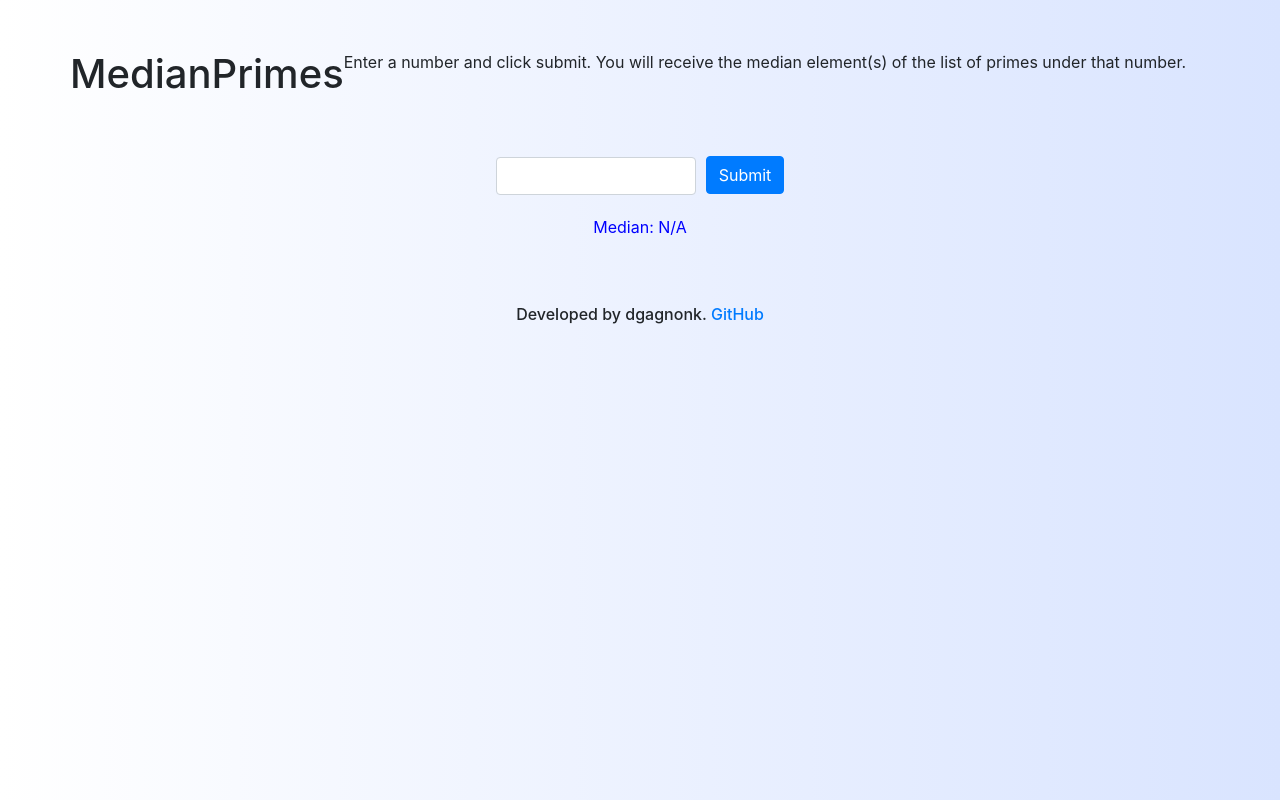
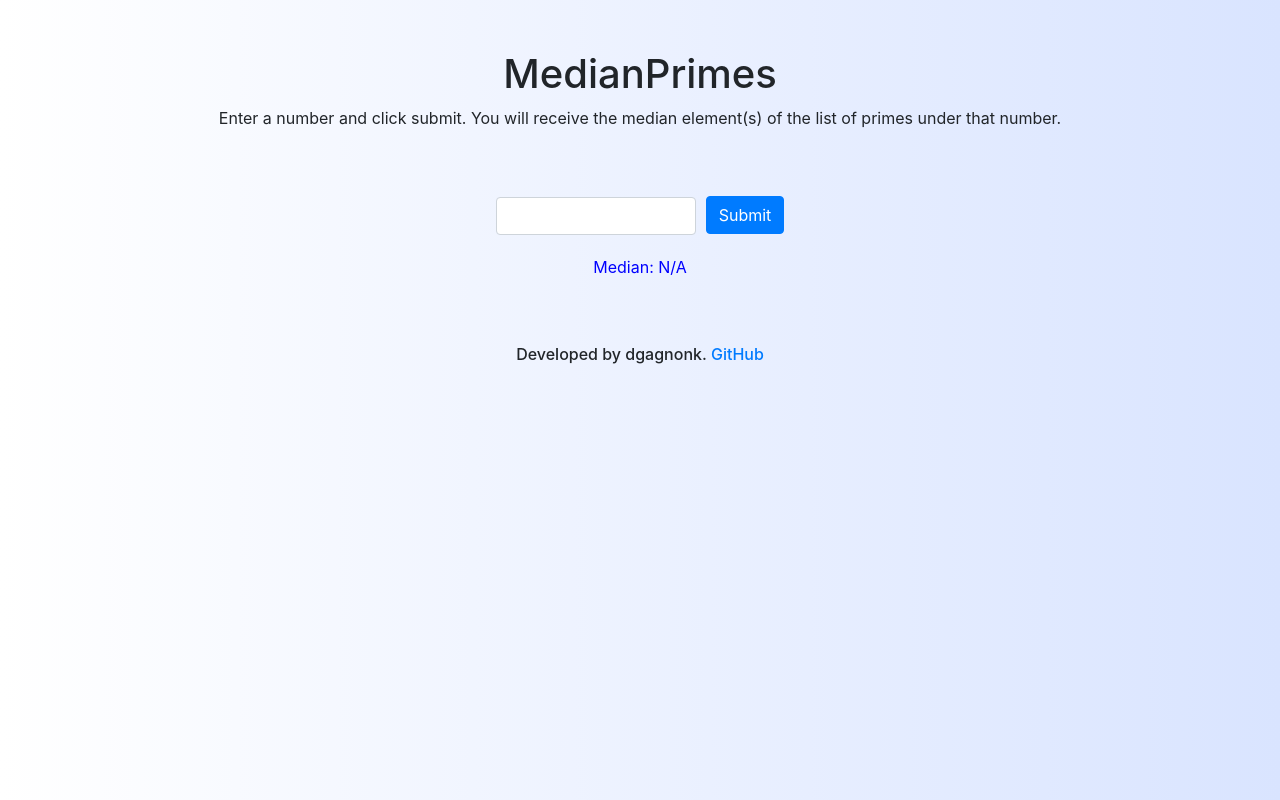
Before and after one commit to dgagnonk/SieveOfEratosthenes, a React (Create React App) app: page / in a window 1280 px wide. Built offline with nearby package versions, Linux system fonts and the light colour scheme.

Commit message:
Styling fixes, new readme.md

```diff
--- a/src/App.css
+++ b/src/App.css
@@ -7,3 +7,8 @@
 {
     text-align: center;
 }
+
+.col-sm
+{
+    text-align: center;
+}
--- a/src/App.js
+++ b/src/App.js
@@ -7,8 +7,10 @@ function App() {
     <div className="App">
       <div className="container">
         <div className="row">
-          <h1 className="header">MedianPrimes</h1>
-          <p className="description">Enter a number and click submit. You will receive the median element(s) of the list of primes under that number.</p>
+          <div className="col-sm">
+            <h1 className="header">MedianPrimes</h1>
+            <p className="description">Enter a number and click submit. You will receive the median element(s) of the list of primes under that number.</p>
+          </div>
         </div>
         <div className="row">
           <NumberInputField />
```
Also changed, not shown: 1 other file (tests, documents, lock files or other folders).
